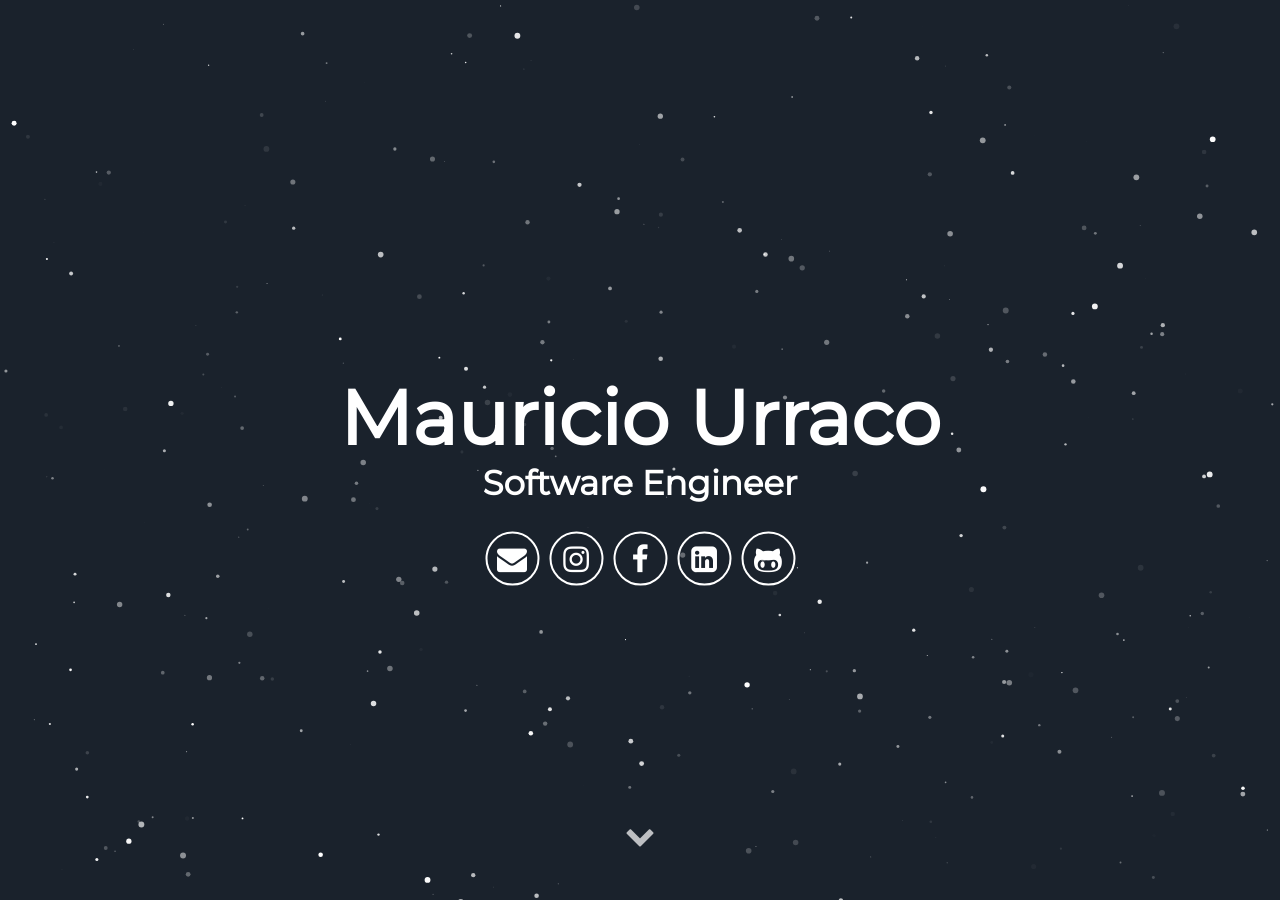
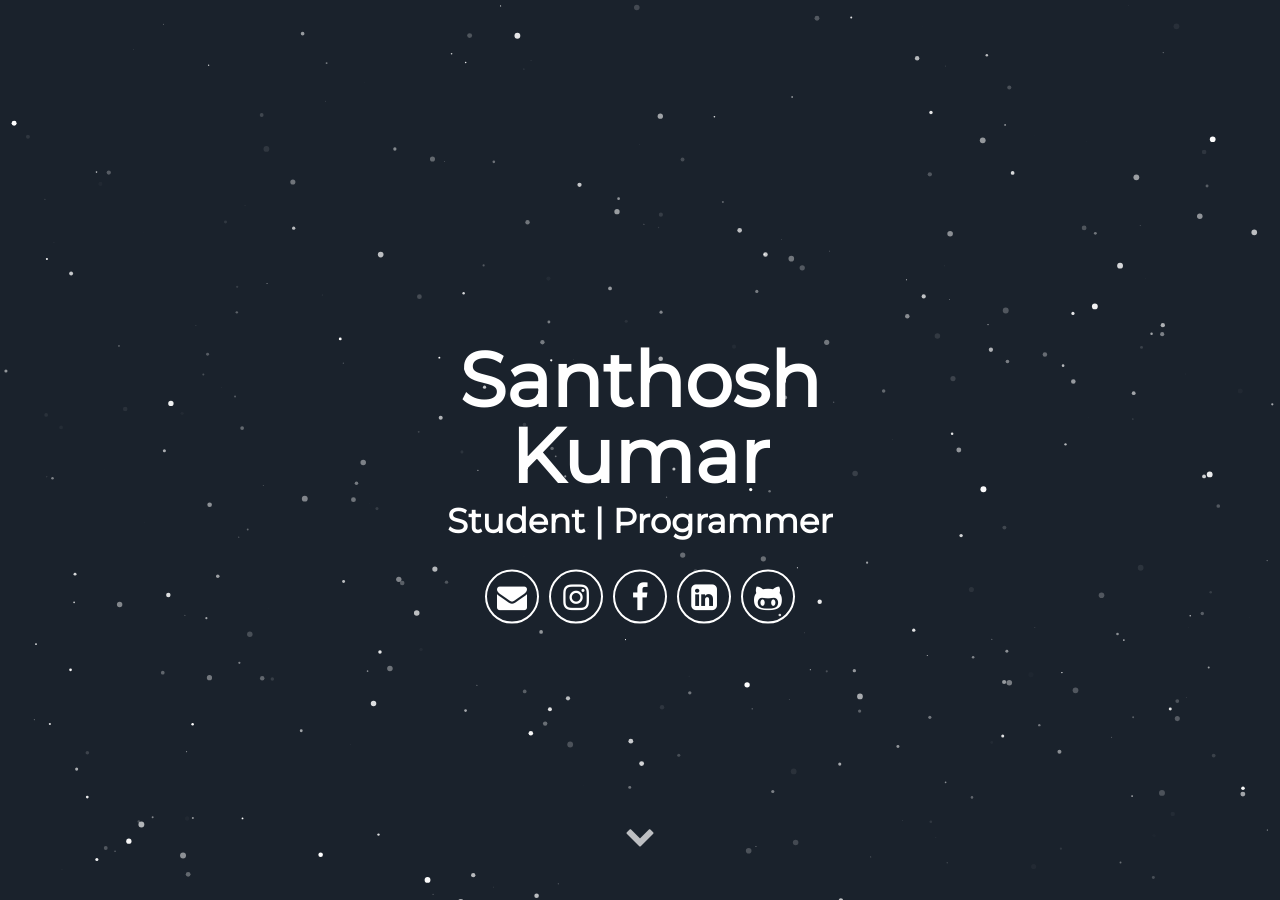
Before and after one commit to santhoshms47/santhoshms47.github.io, a Jekyll site: the page built from index.html, in a window 1280 px wide and 900 px high. Built offline with Jekyll 4.4.1, drawn with Linux system fonts in a browser that asks for light colours; some web fonts are replaced; some of the changed text lies outside the part shown.

Commit message:
Update _config.yml

```diff
--- a/_config.yml
+++ b/_config.yml
@@ -1,16 +1,16 @@
 # Site settings
-title: Mauricio Urraco
-description: Jekyll Theme Minimal Resume
+title: Santhosh Kumar
+description: My Modern Resume
 # baseurl: "" # the subpath of your site, e.g. /blog
 # url: "localhost:3000" # the base hostname & protocol for your site e.g. http://willianjusten.com.br
 
 # User settings
-username: Mauricio Urraco
-user_description: I\'m a nomad Software Engineer, always searching for the next challenge; no task is too scary nor too difficult. Lately I have been immersed in the <b>crypto-world</b> working for Radix, a London based startup trying to create the next massive scalable DLT. I'm one of the two guys behind all the JS related stuff.
-user_title: Software Engineer
-email: mauriurraco@gmail.com
-# twitter_username: lorem_ipsum
-# github_username:  lorem_ipsum
+username: Santhosh Kumar
+user_description: I'm a Student, Programmer, Developer and Designer. Always searching for the next challenge; No task is too scary nor too difficult. Lately I have been immersed in the <b>crypto-world</b> working for Radix, a London based startup trying to create the next massive scalable DLT. I'm one of the two guys behind all the JS related stuff.
+user_title: Student | Programmer
+email: santhoshkms47@gmail.com
+twitter_username: santhosh47
+github_username:  santhosh47
 # gplus_username:  lorem_ipsum
 
 exclude: ['package.json', 'src' , 'node_modules']
```
